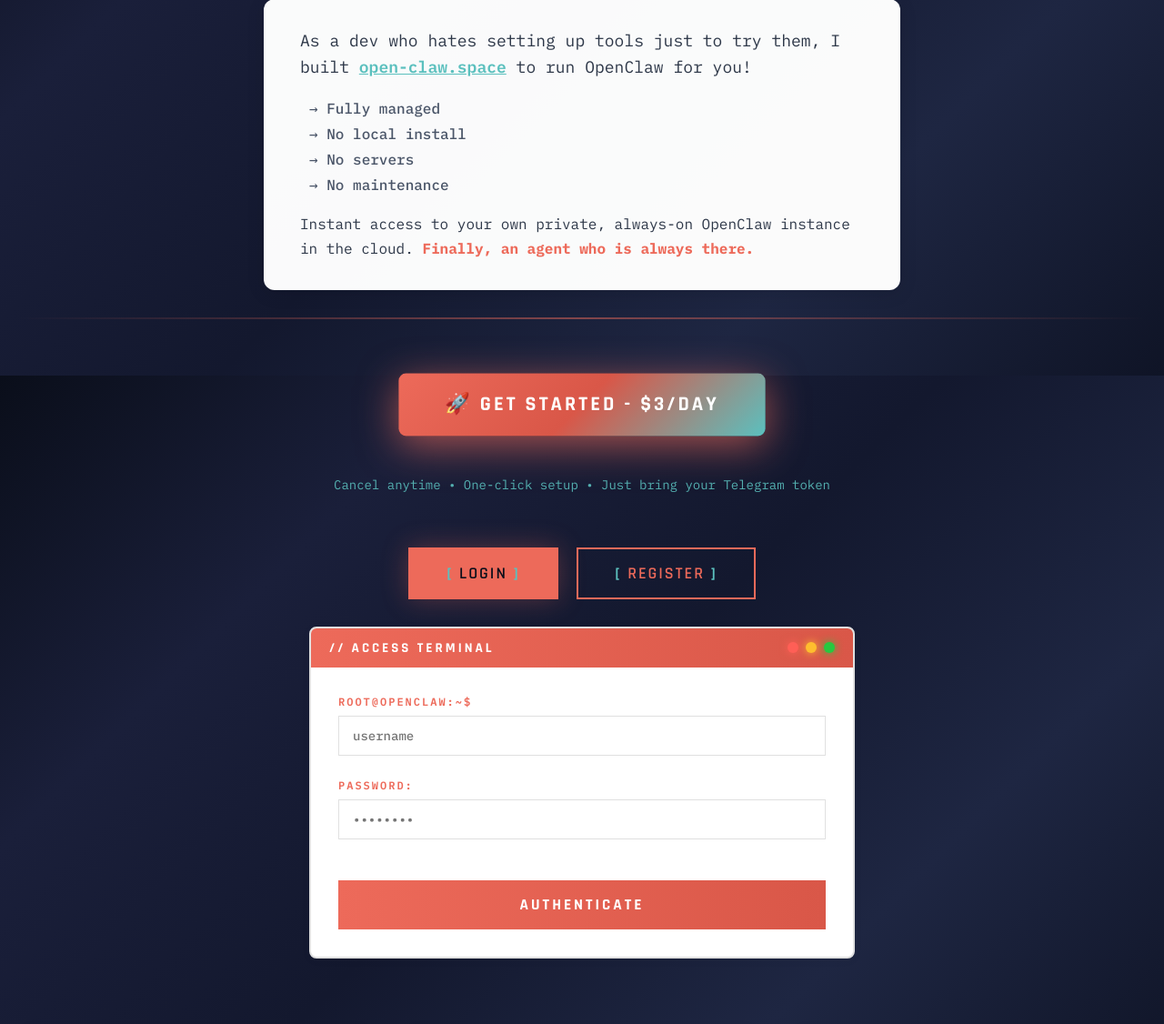
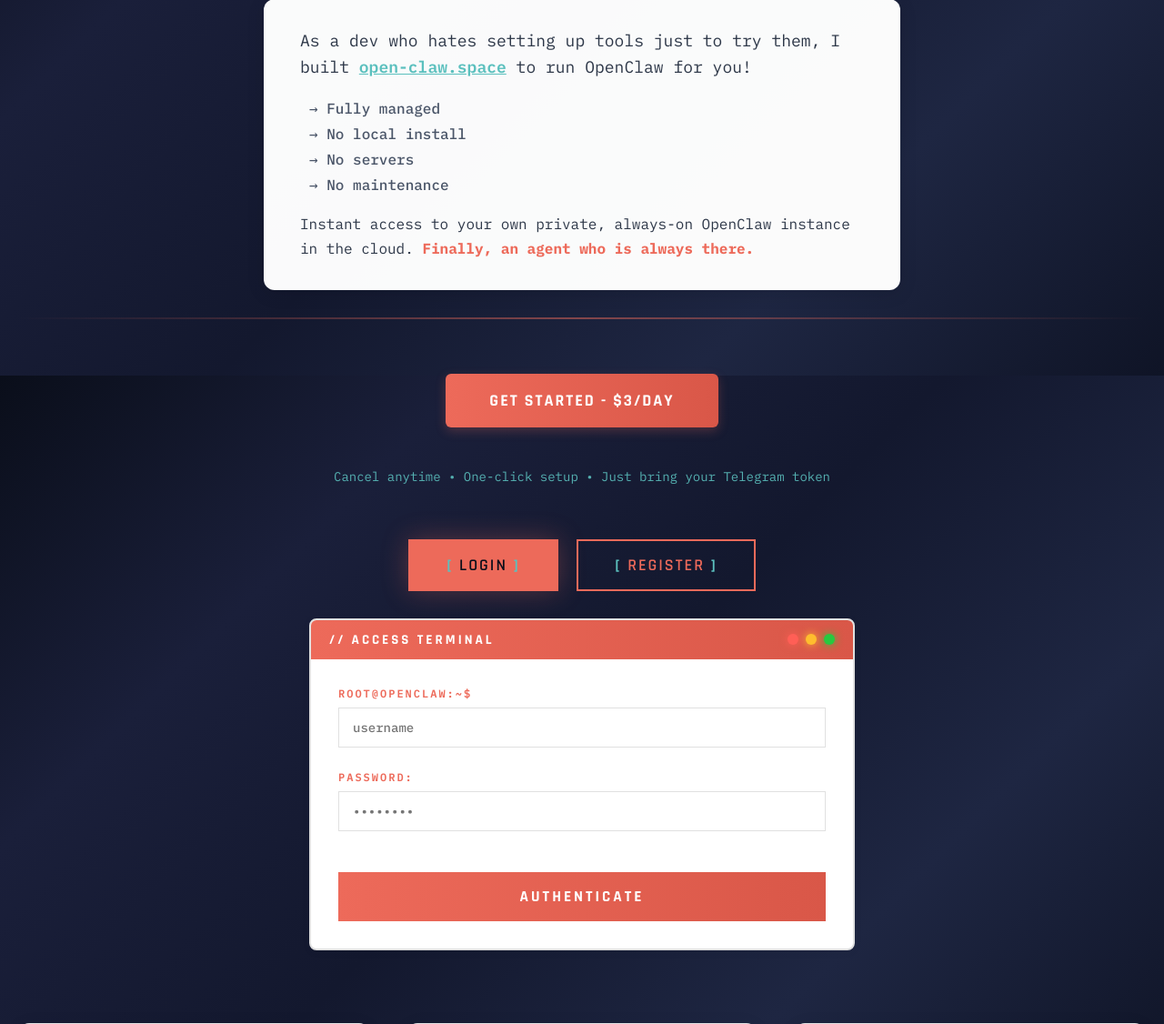
Before and after one commit to pratie/openclaw-saas, a Flask app: page / in a window 1280 px wide. Shown: the part 387-1513 px from the top of the page at 91% size. Run offline with Flask 3, Linux system fonts and the light colour scheme.

Commit message:
Remove greedy styling from GET STARTED button for professional look
CHANGES:
1. Removed rocket emoji (🚀) - felt too pushy and greedy
2. Removed pulsing animation (pulse-glow keyframes) - was distracting
3. Removed btn-glow effect span - simplified HTML structure
4. Updated styling to match professional btn-primary design

BEFORE:
- Flashy gradient (135deg with 3 colors)
- Pulsing animation every 2 seconds
- Large size (22px font, 50px padding)
- Rocket emoji prefix
- Complex shadow effects

AFTER:
- Clean gradient (90deg, green to red)
- Simple hover effect (subtle lift)
- Professional size (18px font, 48px padding)
- No emoji - just clear text
- Subtle shadow (no animation)

Result: Button now looks professional and trustworthy, matching the overall rebrand. Focuses on clarity rather than trying to grab attention with animations.

🤖 Generated with [Claude Code](https://claude.com/claude-code)

Co-Authored-By: Claude <noreply@anthropic.com>

```diff
--- a/static/css/style.css
+++ b/static/css/style.css
@@ -419,44 +419,25 @@ body {
 
 /* ========== Payment CTA Button ========== */
 .btn-payment-cta {
-    background: linear-gradient(135deg, #ED6A5A 0%, #D95748 50%, #5BC0BE 100%);
+    background: linear-gradient(90deg, var(--primary-green) 0%, #D95748 100%);
     border: none;
     color: white;
-    padding: 20px 50px;
+    padding: 18px 48px;
     font-family: 'Rajdhani', sans-serif;
-    font-size: 22px;
+    font-size: 18px;
     font-weight: 700;
-    letter-spacing: 3px;
+    letter-spacing: 2px;
     cursor: pointer;
-    position: relative;
-    overflow: hidden;
-    transition: all 0.4s ease;
+    transition: all 0.3s ease;
     text-transform: uppercase;
     margin: 30px auto;
-    border-radius: 8px;
-    box-shadow: 0 10px 30px rgba(237, 106, 90, 0.4);
-    animation: pulse-glow 2s ease-in-out infinite;
-}
-
-@keyframes pulse-glow {
-    0%, 100% {
-        box-shadow: 0 10px 30px rgba(237, 106, 90, 0.4);
-        transform: scale(1);
-    }
-    50% {
-        box-shadow: 0 10px 50px rgba(237, 106, 90, 0.8);
-        transform: scale(1.02);
-    }
+    border-radius: 6px;
+    box-shadow: 0 4px 12px rgba(237, 106, 90, 0.25);
 }
 
 .btn-payment-cta:hover {
-    transform: translateY(-3px) scale(1.05);
-    box-shadow: 0 15px 50px rgba(237, 106, 90, 0.8);
-}
-
-.payment-text {
-    position: relative;
-    z-index: 2;
+    transform: translateY(-2px);
+    box-shadow: 0 6px 20px rgba(237, 106, 90, 0.4);
 }
 
 /* ========== Modal ========== */
--- a/templates/index.html
+++ b/templates/index.html
@@ -29,8 +29,7 @@
 
             <!-- Payment CTA -->
             <button class="btn-payment-cta" onclick="showPaymentModal()">
-                <span class="btn-glow"></span>
-                <span class="payment-text">🚀 GET STARTED - $3/DAY</span>
+                GET STARTED - $3/DAY
             </button>
             <p style="color: #5BC0BE; font-size: 14px; margin-top: 15px; opacity: 0.9;">
                 Cancel anytime • One-click setup • Just bring your Telegram token
```
